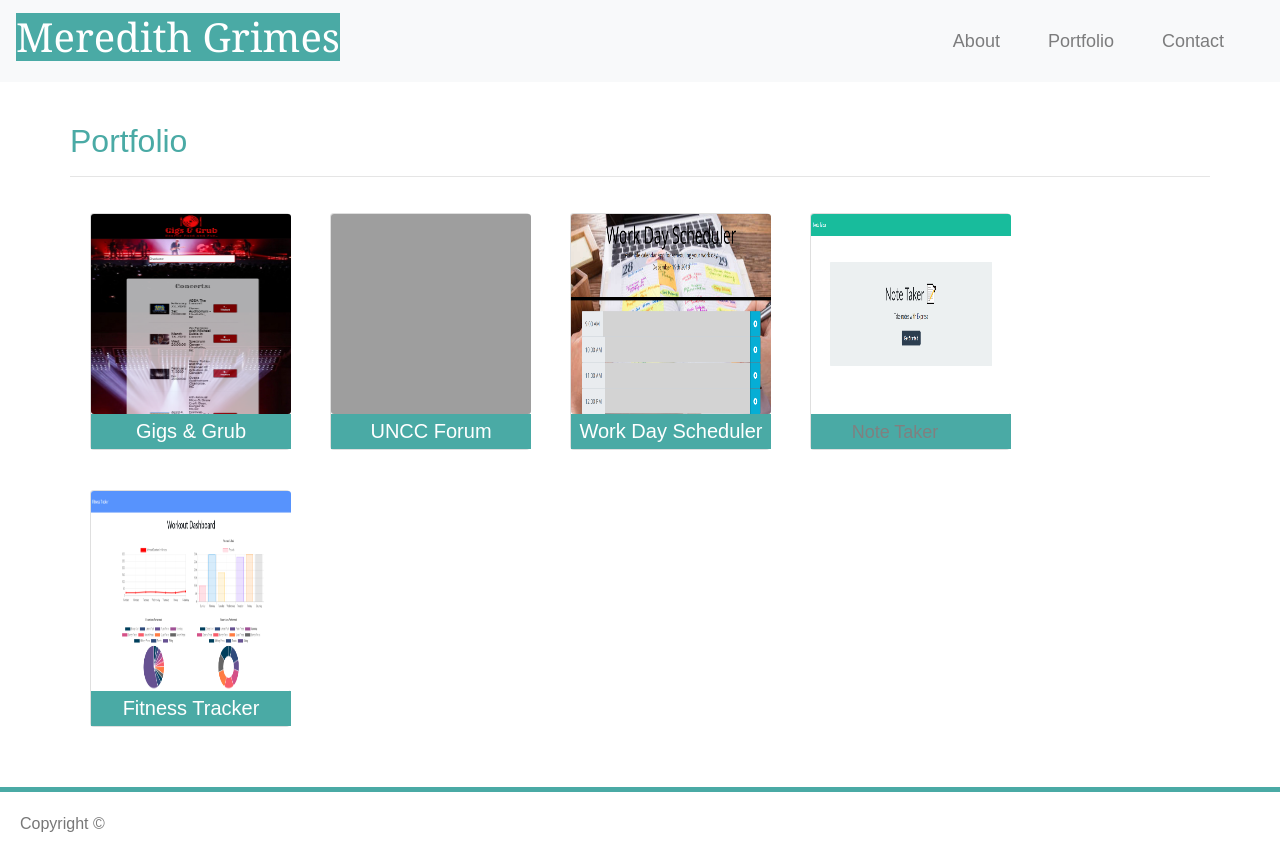
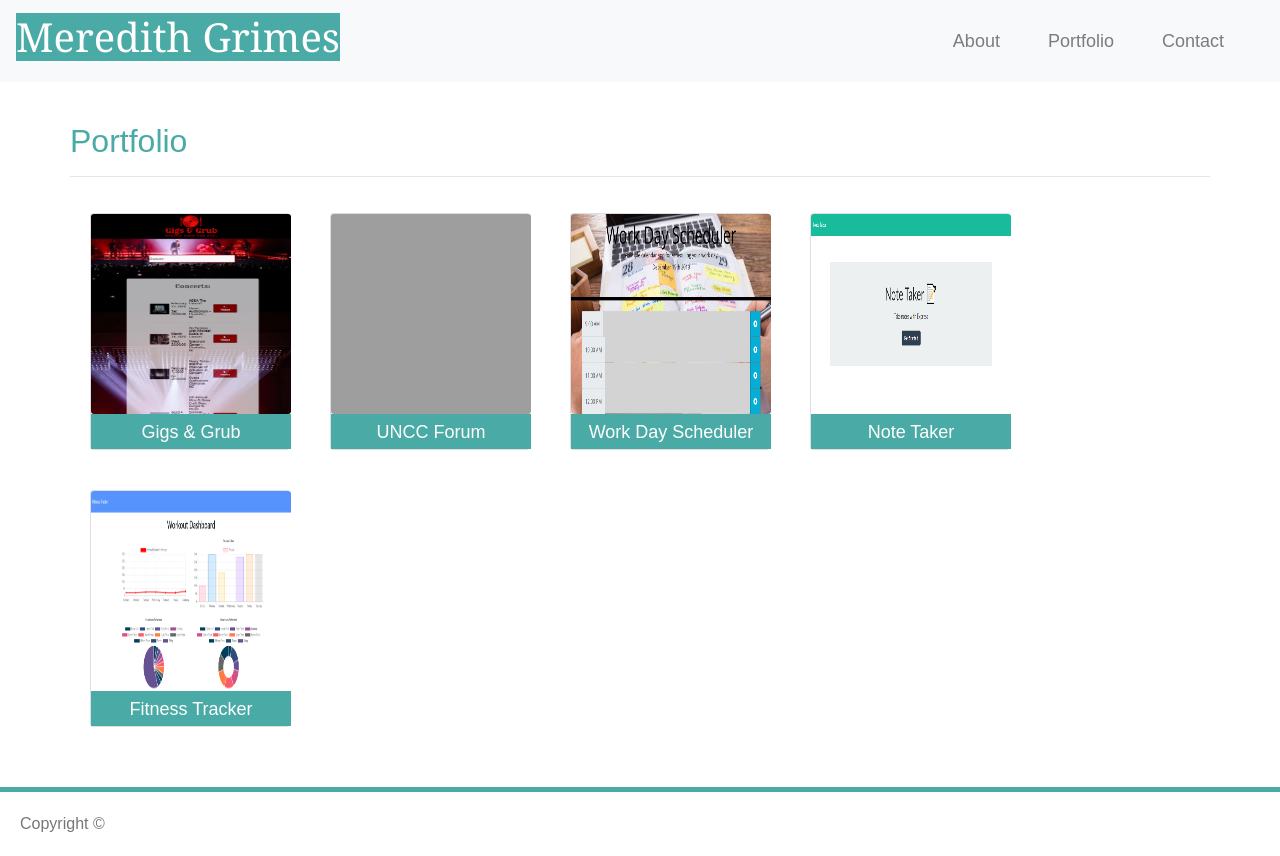
Before and after one commit to magrimes/ResponsivePortfolio, a plain HTML site: page portfolio.html in a window 1280 px wide. Drawn offline with nearby package versions, Linux system fonts and the light colour scheme; grey boxes are pictures that could not be loaded.

Commit message:
added links to portfolio page

```diff
--- a/assets/css/style.css
+++ b/assets/css/style.css
@@ -10,6 +10,12 @@
 
   html {
     height: 100%;
+  }
+
+  .website {
+    color: #ffffff;
+    text-align: center;
+    margin-right: 0px;
   }
 
   body {
--- a/portfolio.html
+++ b/portfolio.html
@@ -49,35 +49,35 @@
 
                     <img src="assets/images/project1Image.png" class="card-img" alt="Gigs & Grub. Nearby Food and Fun.">
                     <div class="card-img-overlay">
-                        <h5 class="card-title">Gigs & Grub</h5>
+                        <h5 class="card-title"><a class="website" href="https://reeceb96.github.io/EventFinder-Group9/index.html">Gigs & Grub</a></h5>
                     </div>
                 </div>
                 <div class="card bg-white text-white">
 
                     <img src="assets/images/project2Image.png" class="card-img" alt="Bootcamp Forum">
                     <div class="card-img-overlay">
-                        <h5 class="card-title">UNCC Forum</h5>
+                        <h5 class="card-title"><a class="website" href="https://uncc-bootcamp-forum.herokuapp.com/">UNCC Forum</a></h5>
                     </div>
                 </div>
                 <div class="card bg-white text-white">
 
                     <img src="assets/images/dayPlannerImage.png" class="card-img" alt="Work Day Scheduler">
                     <div class="card-img-overlay">
-                        <h5 class="card-title">Work Day Scheduler</h5>
+                        <h5 class="card-title"><a class="website" href="https://magrimes.github.io/DayPlanner/index.html">Work Day Scheduler</a></h5>
                     </div>
                 </div>
                 <div class="card bg-white text-white">
 
                     <img src="assets/images/noteTaker.png" class="card-img" alt="Note Taker">
                     <div class="card-img-overlay">
-                        <h5 class="card-title"><a href="">Note Taker</a></h5>
+                        <h5 class="card-title"><a class="website" href="https://note-taker-magrimes.herokuapp.com/">Note Taker</a></h5>
                     </div>
                 </div>
                 <div class="card bg-white text-white">
 
                     <img src="assets/images/fitnessTracker.png" class="card-img" alt="Fitness Tracker">
                     <div class="card-img-overlay">
-                        <h5 class="card-title">Fitness Tracker</h5>
+                        <h5 class="card-title"><a class="website" href="https://workouttrackerapp.herokuapp.com/">Fitness Tracker</a></h5>
                     </div>
                 </div>
             </div>
```
